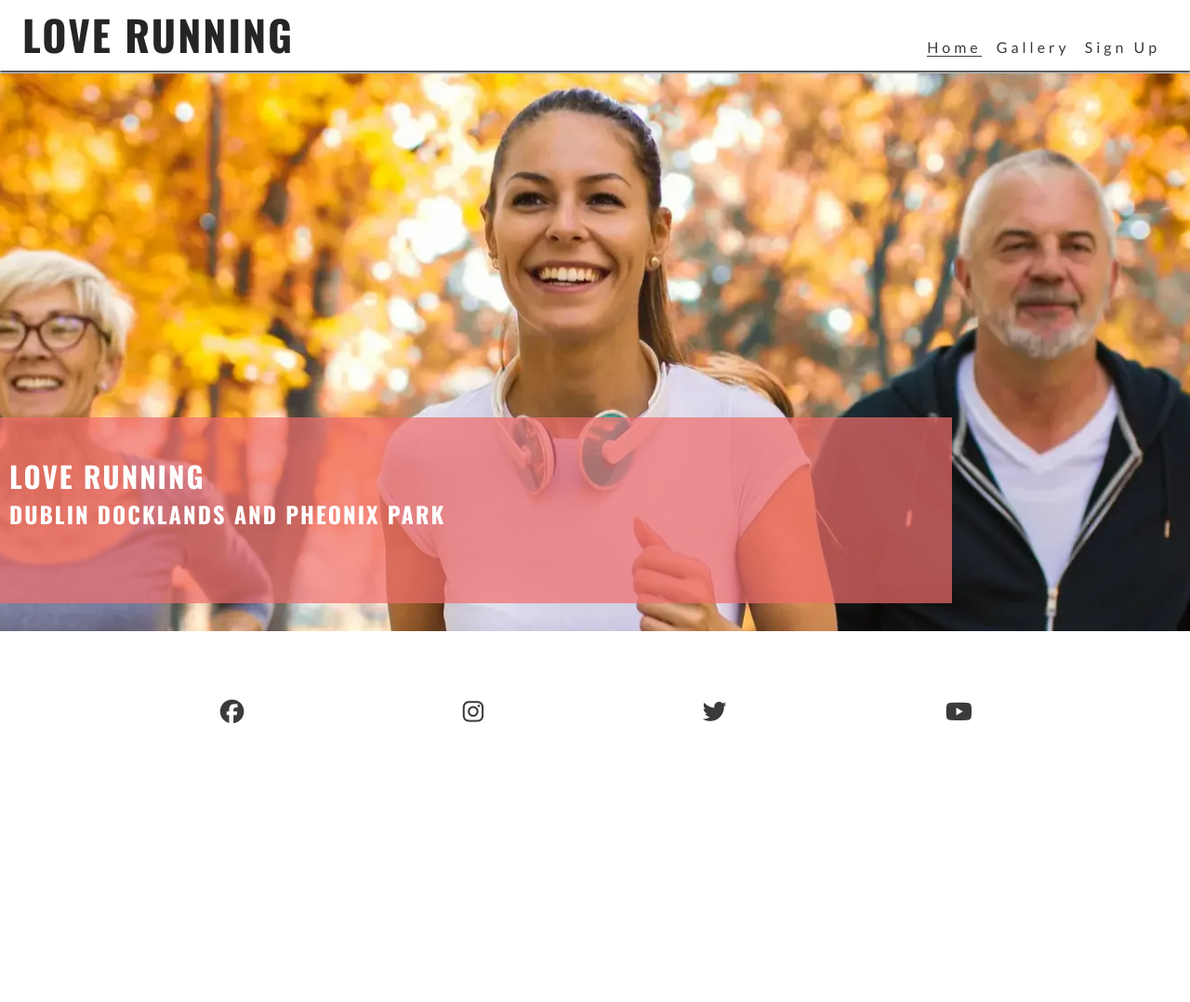
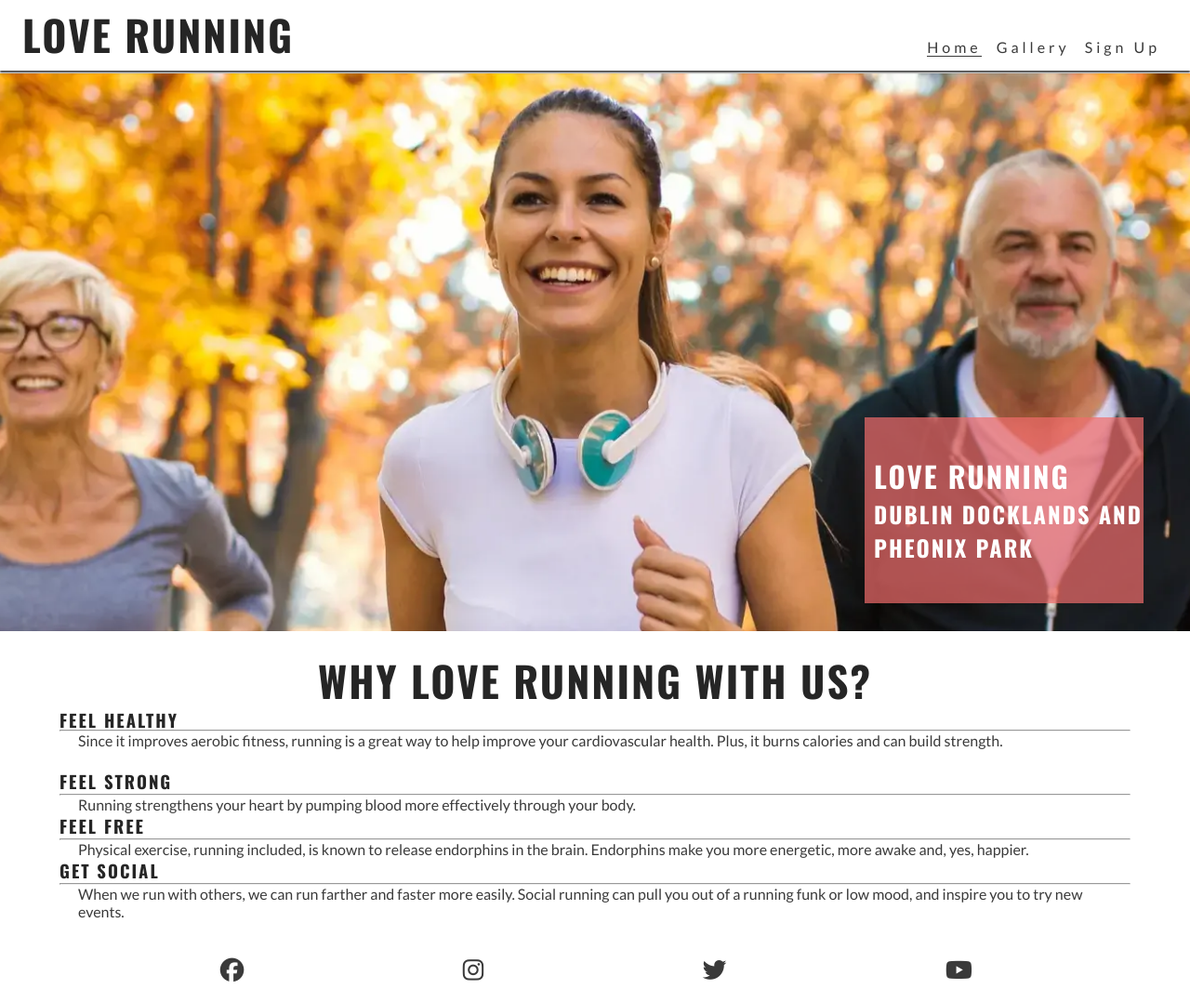
Before and after one commit to shaunadoo97/Art-Page-Project, a plain HTML site: page index.html in a window 1280 px wide. Shown: the whole page at 93% size. Before the commit the page ends 800 px from the top, so only its background shows below. Drawn offline with nearby package versions, Linux system fonts and the light colour scheme.

Commit message:
Adding some content and styling it

```diff
--- a/assets/css/style.css
+++ b/assets/css/style.css
@@ -98,6 +98,7 @@ main {
     margin-top: 47px;
 }
 
+
 /* Hero Selection*/
 #hero {
     height:600px;
@@ -172,6 +173,32 @@ main {
         /* Push main content down to accommodate larger header */
         margin-top: 79px;
     }
+    /*Hero*/
+   #cover-text {
+    width: 300px;
+    right: 50px;
+  }
+#reasons {
+    width:90%;
+    margin: 20px auto
+
+}
+
+#reasons h2 {
+    margin: bottom 20px;
+    text-align:center;
+    font-size: 280%;
+}
+
+#benefits-physical {
+    line-height: 20px;
+    margin-bottom:20px;
+}
+
+#benefits p {
+    padding: 0 20px;
+}
+
 }
 
 /* Large devices (laptops and desktops, 992px and up) */
--- a/index.html
+++ b/index.html
@@ -48,7 +48,69 @@
                 Dublin Docklands and Pheonix Park
             </h3>
         </div>
-        </section></main>
+        </section>
+    <section id="reasons">
+        <div id="benefits">
+            <h2>Why Love Running with us? </h2>
+            <div id="benefits-physical">
+                <h3>
+                    Feel Healthy
+                </h3>
+                <hr>
+                <p>
+                    Since it improves aerobic fitness, running is a great way
+                    to help improve your cardiovascular health. Plus,
+                    it burns calories and can build strength.
+
+                </p>
+            </div>
+
+            <div>
+                <h3>
+                    FEEL STRONG
+                </h3>
+                <hr>
+                <p>
+                    Running strengthens your heart by
+                    pumping blood more effectively
+                    through your body.
+
+                </p>
+            </div>
+
+            <div id="benefits-mental">
+                <div>
+                    <h3>
+                        Feel Free
+                    </h3>
+                    <hr>
+                    <p>
+                        Physical exercise, running included, is known to release
+                        endorphins in the brain. Endorphins make you
+                        more energetic, more awake and, yes, happier.
+
+                    </p>
+                </div>
+
+                <div>
+                    <h3>
+                        GET SOCIAL
+
+                    </h3>
+                    <hr>
+                    <p>
+                        When we run with others, we can run farther and faster
+                        more easily. Social running can pull you out of a
+                        running funk or low mood, and inspire you to try new events.
+
+                    </p>
+                </div>
+
+
+            </div>
+        </div>
+    </section>
+    </main>
 
     <footer>
         <ul id="social-networks">
```
